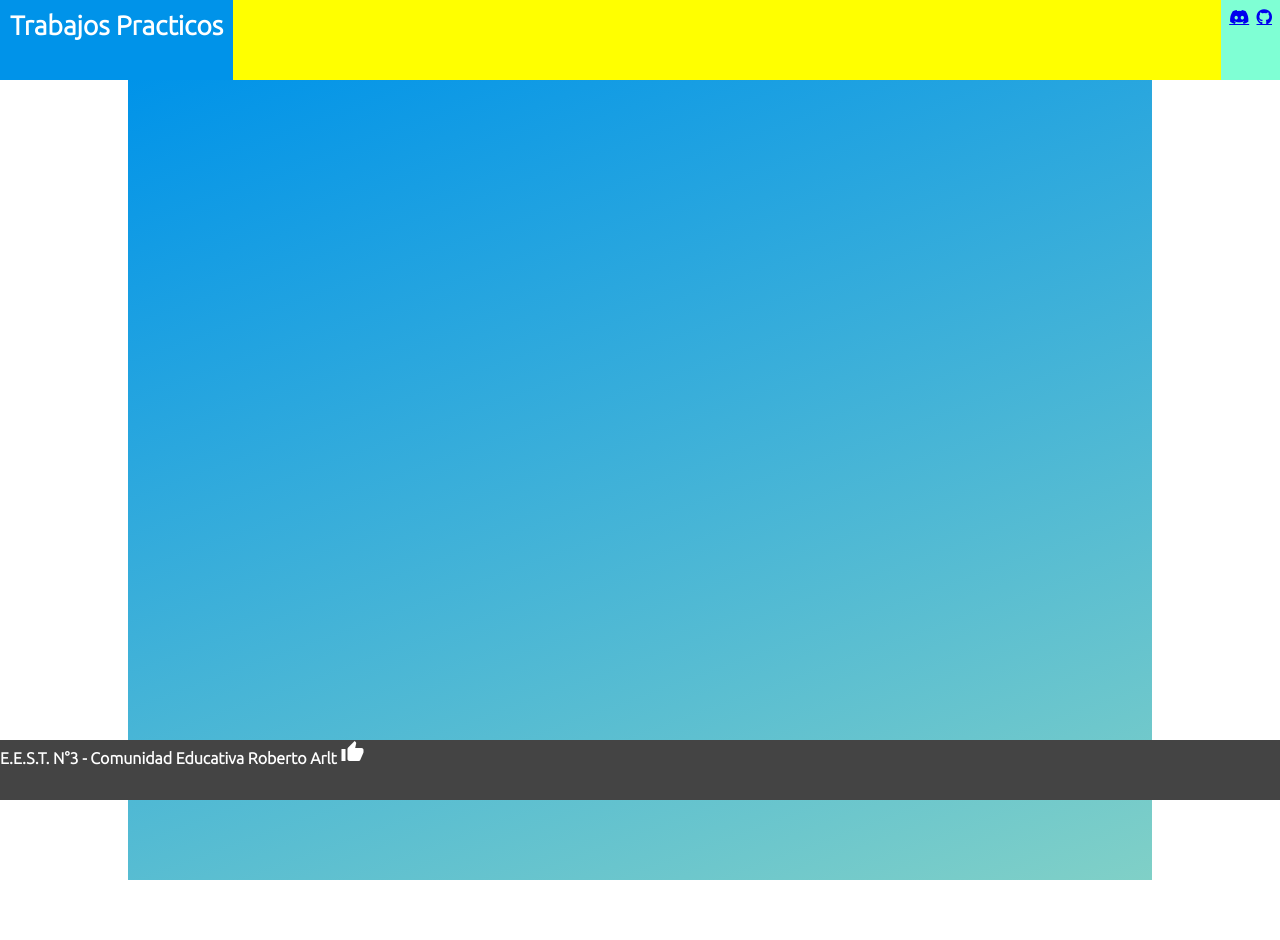
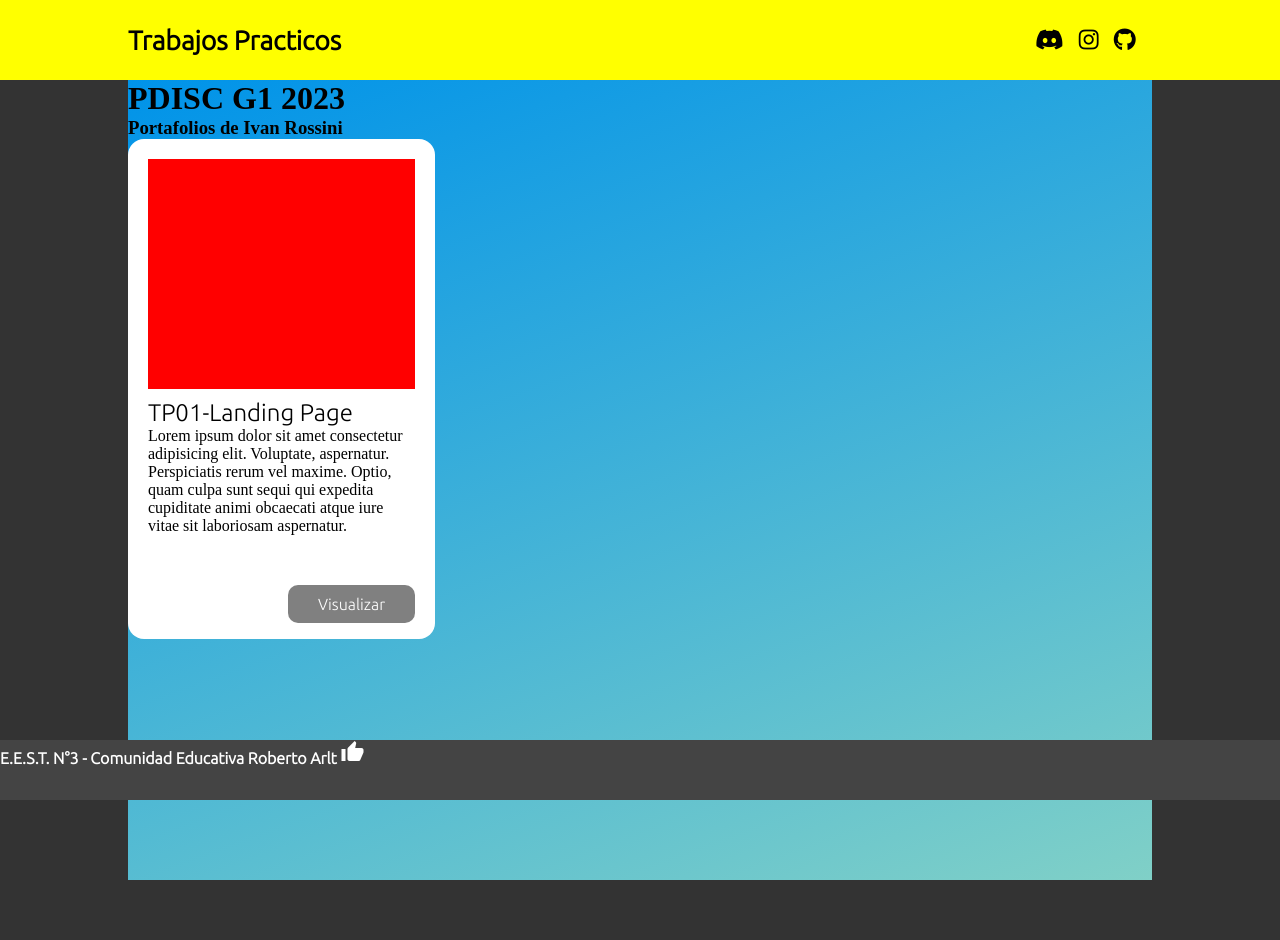
Before and after one commit to IvanRossin1/tp_chaza23, a PHP site: page / in a window 1280 px wide. Run offline with PHP 8.4, Linux system fonts and the light colour scheme.

Commit message:
modificado

```diff
--- a/css/style.css
+++ b/css/style.css
@@ -4,6 +4,10 @@
     margin: 0;
     padding: 0;
     box-sizing: border-box;
+}
+
+body {
+    background-color: rgb(51, 51, 51);
 }
 
 /* TIPOGRAFIAS */
@@ -22,19 +26,63 @@ header {
     height: 80px;
     width: 100%;
     margin: auto; /* centro un elemento que no ocupe el 100% del ancho */
+    padding: 0 10%;
     display: flex;
     justify-content: space-between;
+    align-items: center;
+}
+
+.social a {
+    text-decoration: none;
+    margin: 0 5px;
+    color: black;
+}
+
+.social a:hover {
+    color: red;
+    text-shadow: 0 0 5px blue;
+}
+
+.card {
+    position: relative;
+    width: 30%;
+    height: 500px;
+    background-color: white;
+    padding: 20px;
+    border-radius: 16px;
+}
+
+.card .imagen {
+    width: 100%;
+    height: 50%;
+    background-color: red;
+    margin-bottom: 10px;
+}
+
+.card .titulo {
+    font-size: 18pt;
+}
+
+.card .boton {
+    position: absolute;
+    top: 446px;
+    right: 20px;
+    border-radius: 10px;
+    background-color: gray;
+    padding: 10px 30px;
+    color: white;
+    text-decoration: none;
+    font-size: 12pt;
+    /* font-family: sans-serif; */
+
 }
 
 header .marca {
-    background-color: #0093E9;
-    padding: 10px;
-    color: white;
     font-size: 20pt;
 }
 
 header .social {
-    background-color: aquamarine;
+    font-size: 17pt;
     padding: 0.5em;
 }
 
--- a/index.html
+++ b/index.html
@@ -17,13 +17,23 @@
             <div class="marca ubuntu fw700">Trabajos Practicos</div>
             <div class="social ubuntu fw700">
                 <a href="#" class="fa-brands fa-discord"></a>
-                <a href="#" class="fa-brands fa-instagram>"></a>
+                <a href="#" class="fa-brands fa-instagram"></a>
                 <a href="#" class="fa-brands fa-github"></a>
             </div>
         </header>
 
         <div class="contenido">
+            <div class="portfolio">
+                <h1>PDISC G1 2023</h1>
+                <h3>Portafolios de Ivan Rossini</h3>
+            </div>
 
+            <div class="card">
+                <div class="imagen"></div>
+                <div class="titulo ubuntu">TP01-Landing Page</div>
+                <div class="desc">Lorem ipsum dolor sit amet consectetur adipisicing elit. Voluptate, aspernatur. Perspiciatis rerum vel maxime. Optio, quam culpa sunt sequi qui expedita cupiditate animi obcaecati atque iure vitae sit laboriosam aspernatur.</div>
+                <a href="#" class="boton ubuntu">Visualizar</a>
+            </div>
         </div>
 
         <footer>
```
